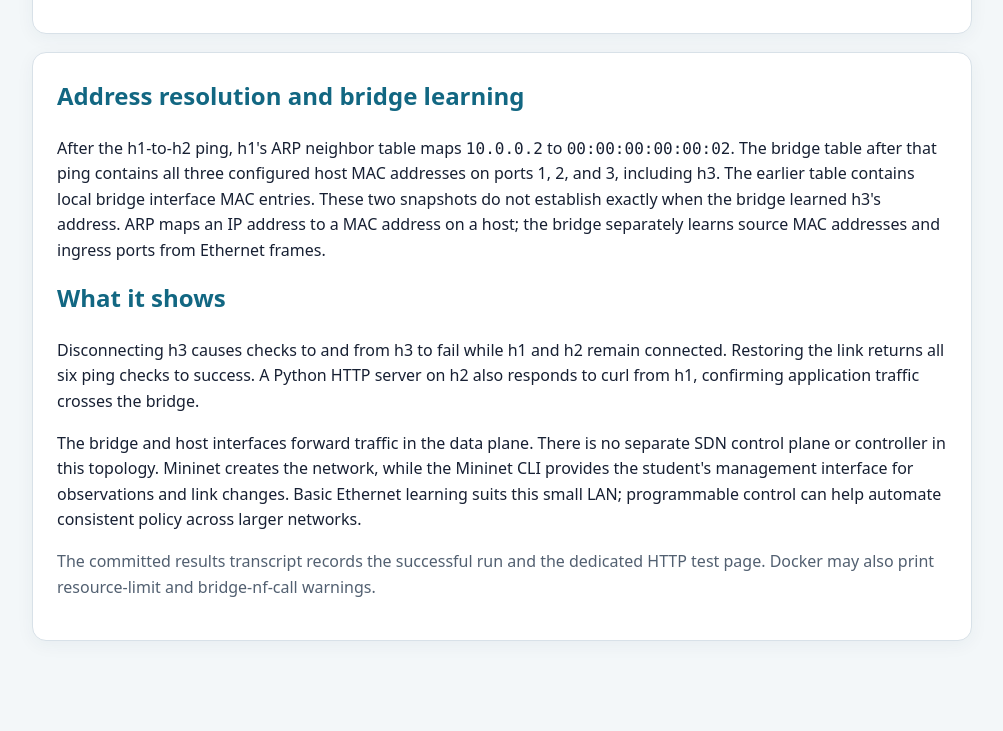
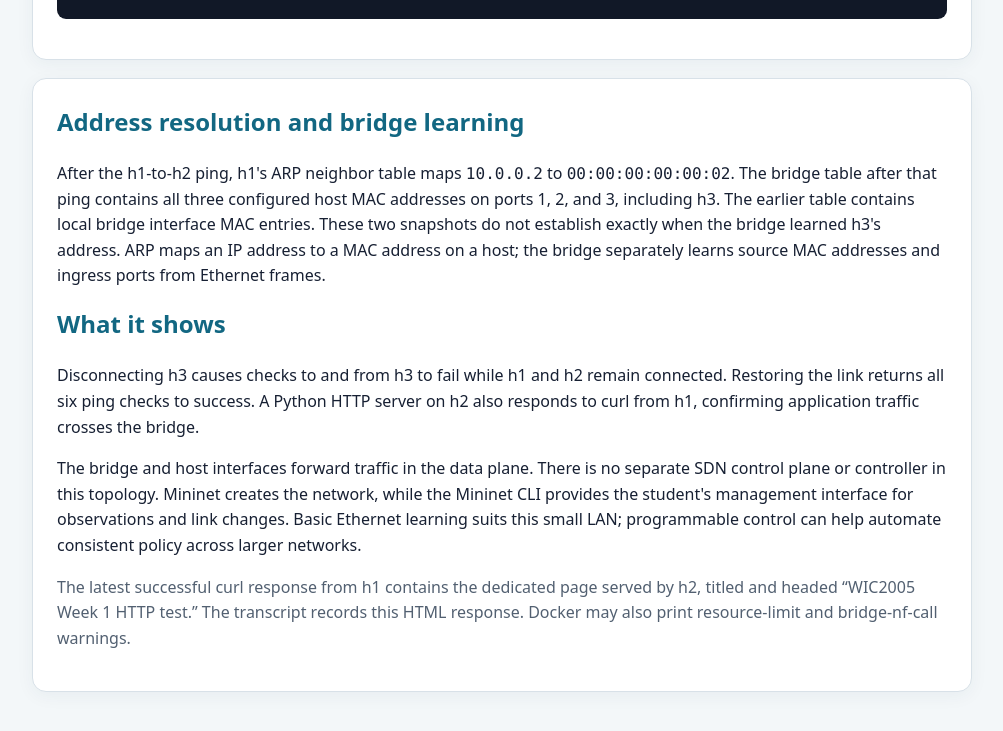
Before and after one commit to cheonglihua/23004903_wic2005-lab-portfolio, a plain HTML site: page docs/index.html in a window 1280 px wide. Shown: the part 1754-2485 px from the top of the page, without its empty margins (138-1141 px from the left). Drawn offline with Linux system fonts and the light colour scheme.

Commit message:
Refresh Week 1 Pages HTTP result note

```diff
--- a/docs/index.html
+++ b/docs/index.html
@@ -58,7 +58,7 @@
     <p>Requirements are Docker Desktop or Docker Engine and PowerShell (or a
       compatible shell). From the repository root:</p>
     <pre><code>.\week-01\run_lab.ps1</code></pre>
-    <p>The script uses the pinned image
+    <p>The script uses the specified Docker image
       <code>firdaussahran/netlab-mininet:1.0</code>, runs the topology and
       observations, and saves the transcript to
       <code>week-01\results.txt</code>. Its HTTP test serves only
@@ -108,9 +108,10 @@ pingall
       management interface for observations and link changes. Basic Ethernet
       learning suits this small LAN; programmable control can help automate
       consistent policy across larger networks.</p>
-    <p class="note">The committed results transcript records the successful
-      run and the dedicated HTTP test page. Docker may also print resource-limit
-      and bridge-nf-call warnings.</p>
+    <p class="note">The latest successful curl response from h1 contains the
+      dedicated page served by h2, titled and headed “WIC2005 Week 1 HTTP test.”
+      The transcript records this HTML response. Docker may also print
+      resource-limit and bridge-nf-call warnings.</p>
   </section>
 </main>
 </body>
```
